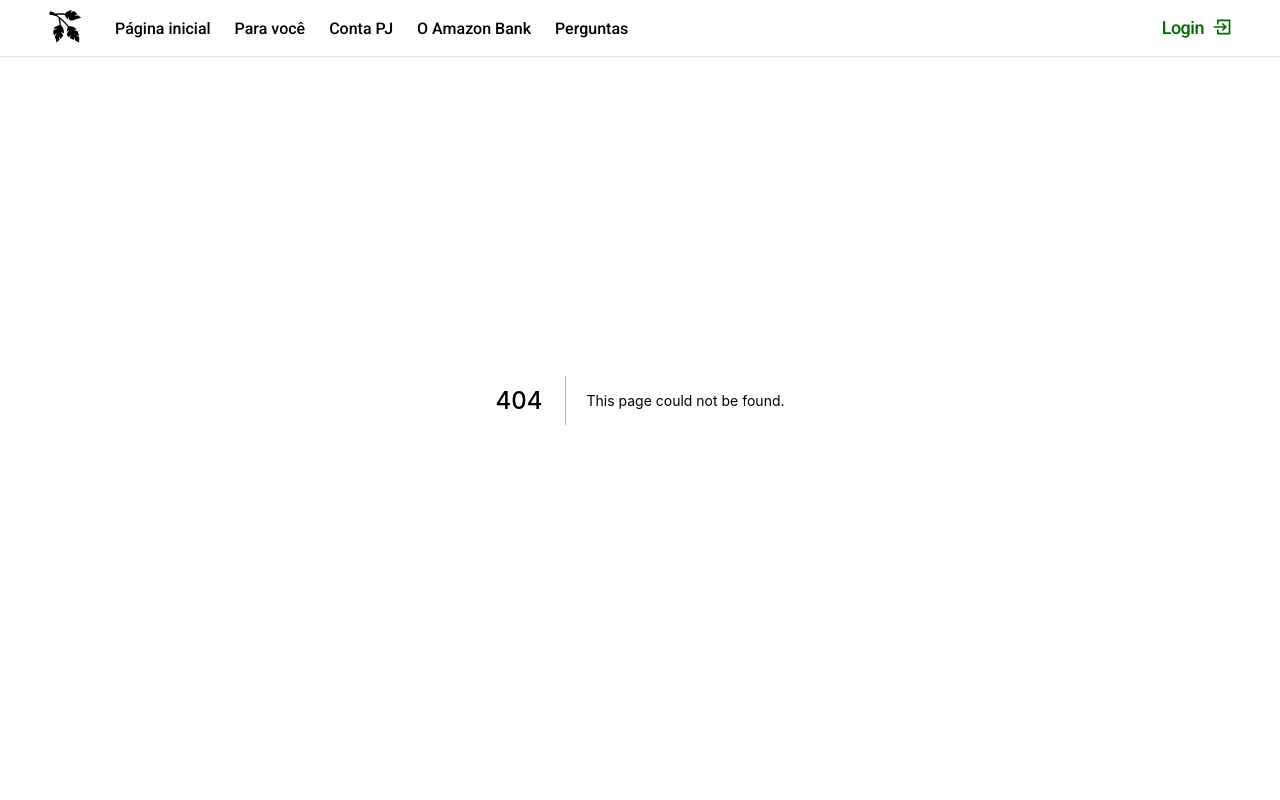
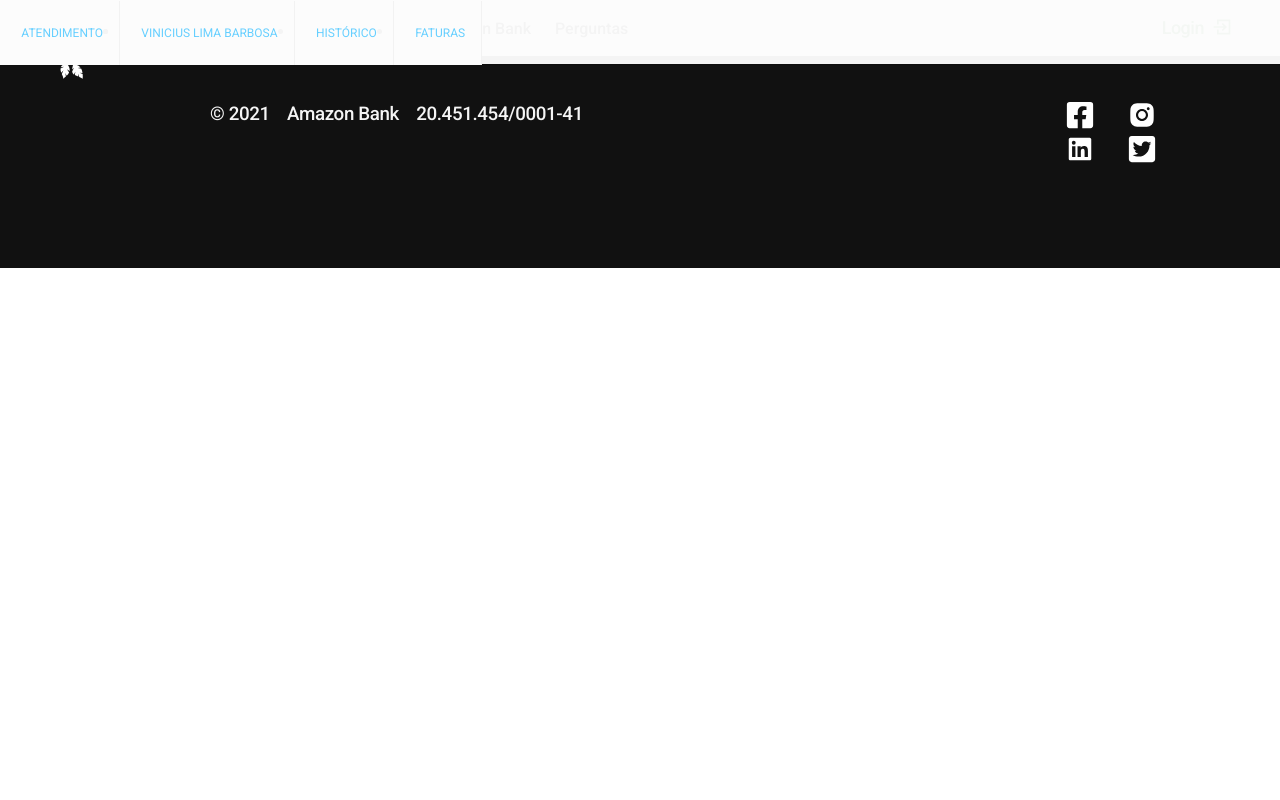
Before and after one commit to Viniciuslb067/amazonbank, a Next.js app: page /transactions in a window 1280 px wide. Before the commit this address had no page. Shown: the top 800 px of the page. Built offline with nearby package versions, Linux system fonts and the light colour scheme.

Commit message:
feat: adding new page

```diff
--- /dev/null
+++ b/src/pages/transactions.js
@@ -0,0 +1,50 @@
+import Head from "next/head";
+
+import styles from "../styles/transactions.module.scss";
+
+export default function Transactions() {
+  return (
+    <>
+    <Head>
+      <title>Amazon Bank - Histórico</title>
+    </Head>
+
+      <div className={styles.fixedHeaderMenu}>
+        <nav>
+          <ul></ul>
+          <section>
+            <ul>
+              <li>
+                <a>
+                  Atendimento
+                </a>
+              </li>
+              <li></li>
+              <li>
+                <a>Vinicius Lima Barbosa</a>
+                <ul></ul>
+              </li>
+            </ul>
+            <ul>
+              <li>
+                <a>Histórico</a>
+              </li>
+              <li>
+                <a>Faturas</a>
+              </li>
+            </ul>
+          </section>
+        </nav>
+      </div>
+
+      <div className={styles.feed}>
+        <table>
+          <tbody>
+
+          </tbody>
+        </table>
+      </div>
+
+    </>
+  )
+}
--- /dev/null
+++ b/src/styles/transactions.module.scss
@@ -0,0 +1,105 @@
+.fixedHeaderMenu {
+  width: 100%;
+  left: 0;
+  position: fixed;
+  top: 0;
+  z-index: 99;
+
+  nav {
+    box-shadow: 0 1px 1px 0 rgb(0 0 0 / 15%);
+    z-index: 11;
+    overflow: hidden;
+    height: 64px;
+    line-height: 64px;
+    position: relative;
+
+    section {
+      position: relative;
+      display: block;
+      left: 0;
+      width: auto;
+      transition: left .3s ease-out;
+
+      ul {
+        padding: 0;
+        width: 100%;
+        height: auto;
+        display: block;
+        font-size: 16px;
+        margin: 0;
+
+
+        li>a {
+          display: block;
+          width: 100%;
+          color: #505050;
+          font-size: .75rem;
+          font-weight: 300;
+          text-transform: none;
+        }
+
+        li {
+          background: #fcfcfc;
+
+          a {
+            outline: 0;
+            text-transform: uppercase;
+          }
+
+        }
+
+      }
+
+      ul {
+
+      }
+
+    }
+
+  }
+
+}
+
+@media only screen and (min-width: 40.063em) {
+  .fixedHeaderMenu {
+    nav {
+      overflow: visible;
+      background: rgba(252, 252, 252, .97);
+
+      section {
+        transition: none 0 0;
+        left: 0!important;
+
+        ul {
+          width: auto;
+          height: auto!important;
+          display: inline;
+
+          li {
+            float: left;
+
+            a {
+              color: #66CFFF;
+              padding-right: 16px!important;
+              padding-left: 40px;
+              position: relative;
+              border-right: 1px solid #f2f2f2;
+              line-height: 64px;
+              padding: 0 21.33px;
+              background: rgba(252, 252, 252, .97);
+            }
+
+          }
+
+        }
+
+      }
+
+    }
+  }
+
+}
+
+@media only screen and (min-width: 40.063em) {
+
+}
```
